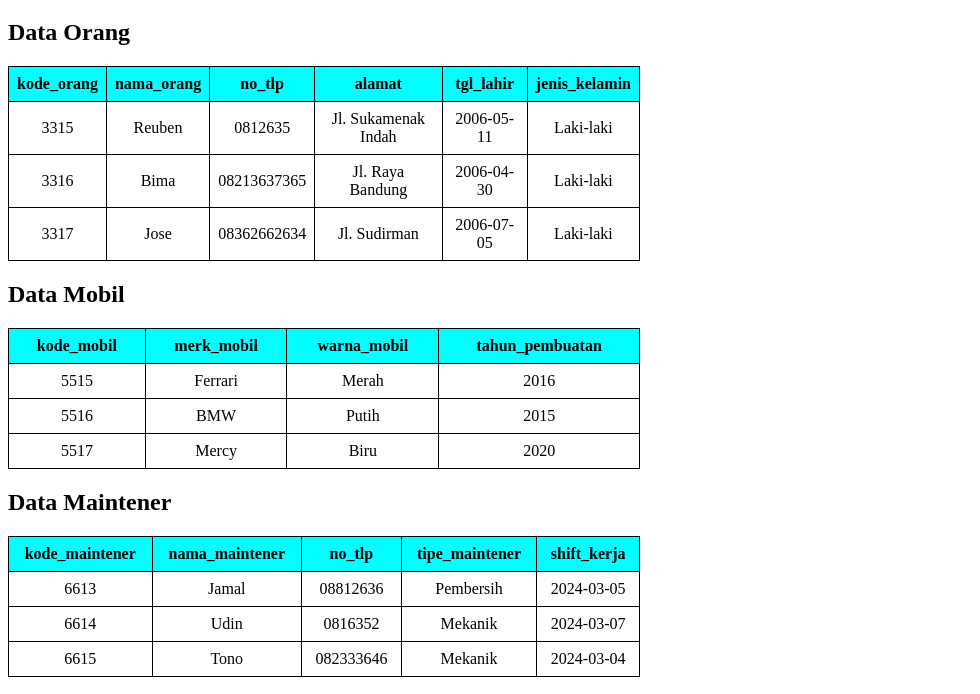
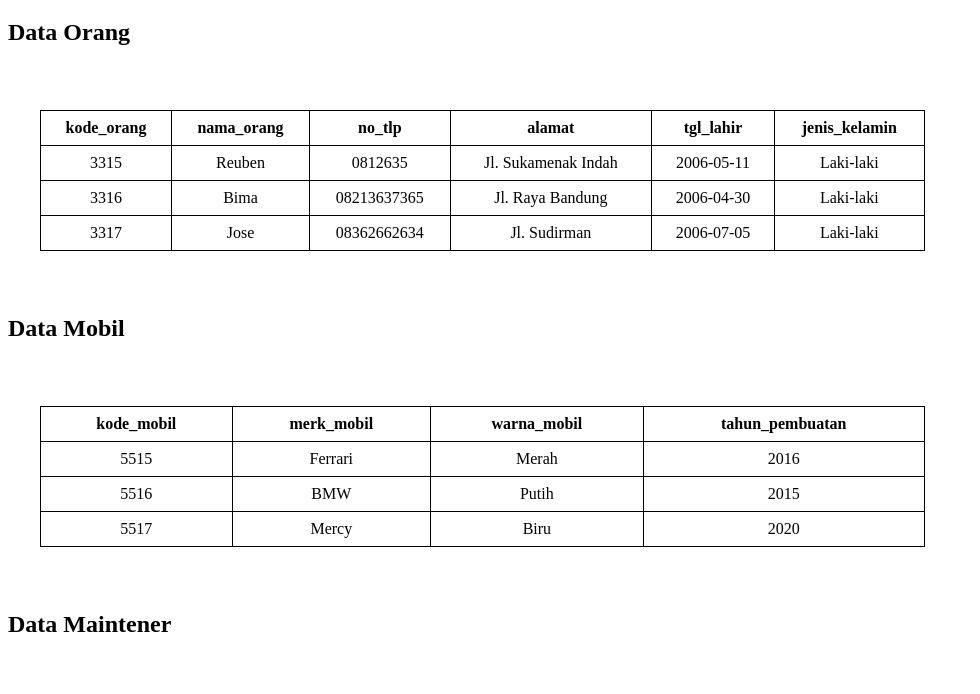
Before and after one commit to ReubenChrist/table-ben.github.io, a plain HTML site: page index.html in a window 1280 px wide. Shown: the part 61-755 px from the top of the page, without its empty margins (0-980 px from the left). Drawn offline with Linux system fonts and the light colour scheme.

Commit message:
Update index.html

```diff
--- a/index.html
+++ b/index.html
@@ -6,9 +6,9 @@
     <title>Data Rental</title>
     <style>
         table {
-            width: 50%;
+            width: 70%;
             border-collapse: collapse;
-            margin: 20px 0;
+            margin: 64px 32px 64px 32px;
         }
         table, th, td {
             border: 1px solid black;
@@ -19,7 +19,7 @@
             vertical-align: middle; /* Mengatur teks menjadi di tengah secara vertikal */
         }
         th {
-            background-color: aqua; /* Updated color */
+            background-color:"#ced4da"; /* Updated color */
         }
     </style>
 </head>
```
